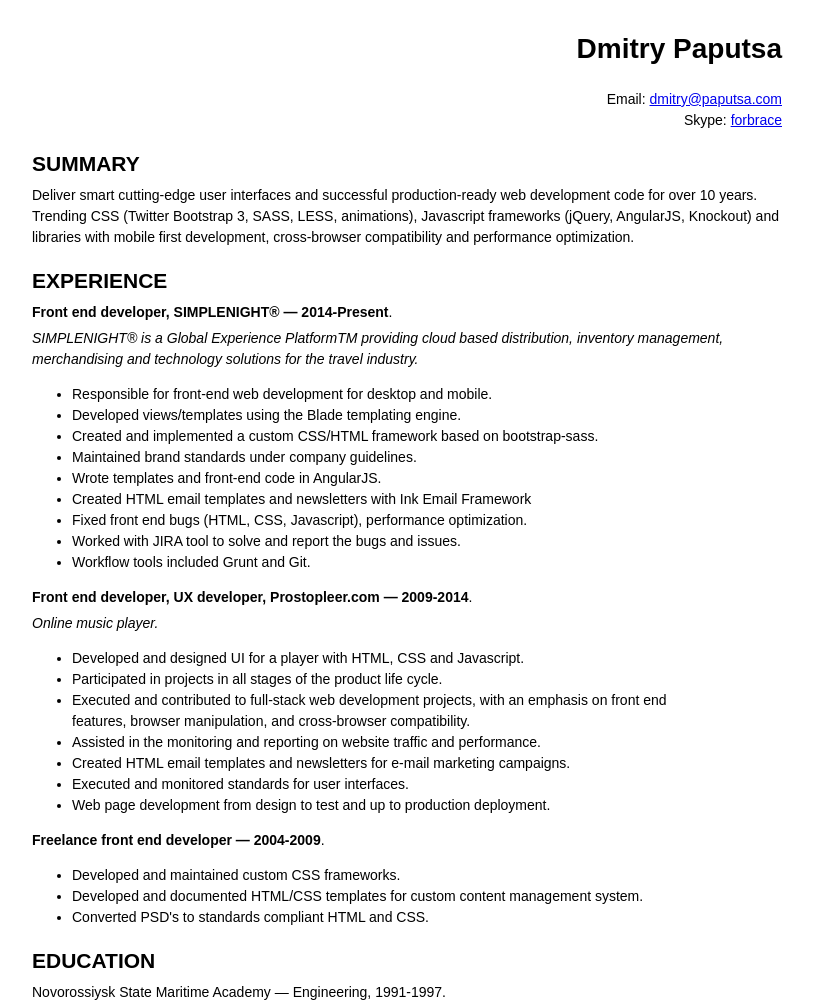
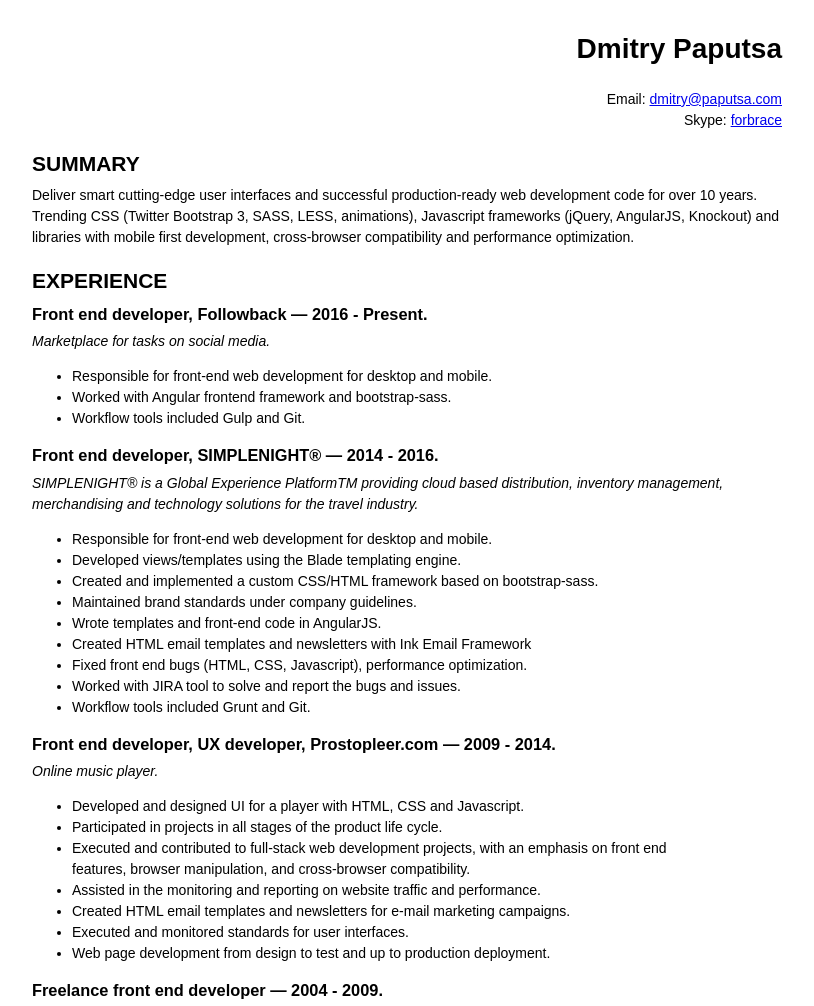
Before and after one commit to forbrace/forbrace.github.io, a plain HTML site: page cv.html in a window 1280 px wide. Shown: the top 1006 px of the page, without its empty margins (233-1047 px from the left). Drawn offline with Linux system fonts and the light colour scheme.

Commit message:
cv update

```diff
--- a/cv.html
+++ b/cv.html
@@ -48,7 +48,16 @@
             <p>Deliver smart cutting-edge user interfaces and successful production-ready web development code for over 10 years. Trending CSS (Twitter Bootstrap 3, SASS, LESS, animations), Javascript frameworks (jQuery, AngularJS, Knockout) and libraries with mobile first development, cross-browser compatibility and performance optimization.</p>
 
             <h2>EXPERIENCE</h2>
-            <p><b>Front end developer, SIMPLENIGHT® — 2014-Present</b>.</p>
+
+            <h3>Front end developer, Followback — 2016 - Present.</h3>
+            <p><em>Marketplace for tasks on social media.</em></p>
+            <ul>
+                <li>Responsible for front-end web development for desktop and mobile.</li>
+                <li>Worked with Angular frontend framework and bootstrap-sass.</li>
+                <li>Workflow tools included Gulp and Git.</li>
+            </ul>
+
+            <h3>Front end developer, SIMPLENIGHT® — 2014 - 2016.</h3>
             <p><em>SIMPLENIGHT® is a Global Experience PlatformTM providing cloud based distribution, inventory management, merchandising and technology solutions for the travel industry.</em></p>
             <ul>
                 <li>Responsible for front-end web development for desktop and mobile.</li>
@@ -62,7 +71,7 @@
                 <li>Workflow tools included Grunt and Git.</li>
             </ul>
 
-            <p><b>Front end developer, UX developer, Prostopleer.com — 2009-2014</b>.</p>
+            <h3>Front end developer, UX developer, Prostopleer.com — 2009 - 2014.</h3>
             <p><em>Online music player.</em></p>
             <ul>
                 <li>Developed and designed UI for a player with HTML, CSS and Javascript.</li>
@@ -74,7 +83,7 @@
                 <li>Web page development from design to test and up to production deployment.</li>
             </ul>
 
-            <p><b>Freelance front end developer — 2004-2009</b>.</p>
+            <h3>Freelance front end developer — 2004 - 2009.</h3>
             <ul>
                 <li>Developed and maintained custom CSS frameworks.</li>
                 <li>Developed and documented HTML/CSS templates for custom content management system.</li>
```
